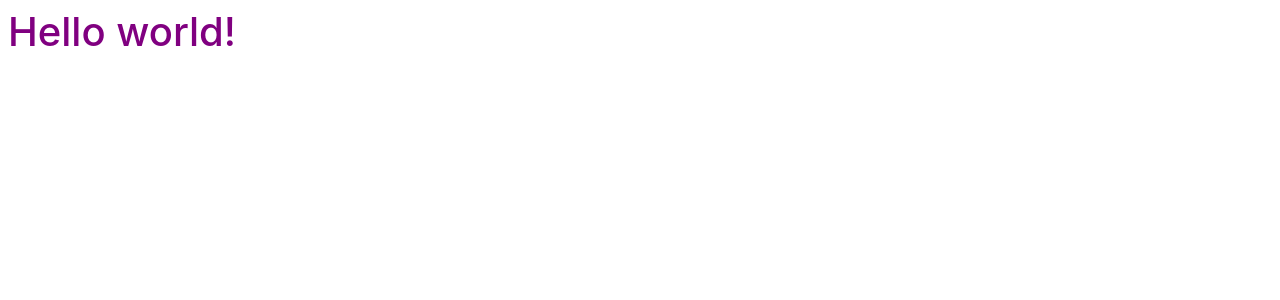
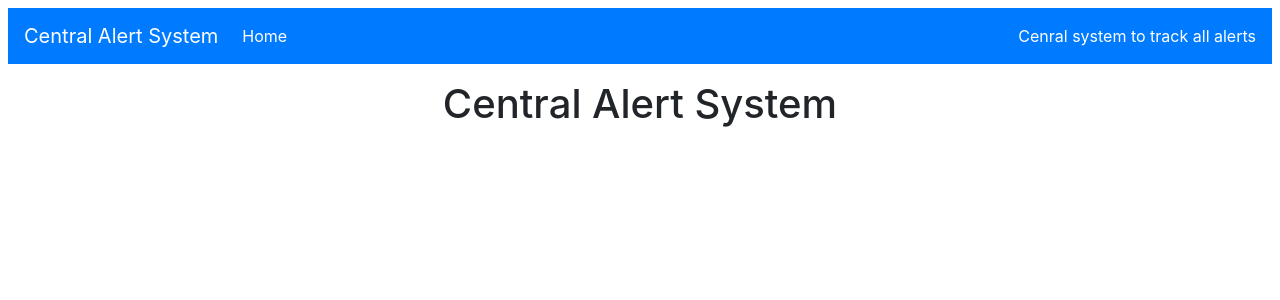
Before and after one commit to RafyAmgadBenjamin/central-alert-system, a Svelte app in the folder front-end/: page / in a window 1280 px wide. Shown: the top 300 px of the page. Built offline with nearby package versions, Linux system fonts and the light colour scheme.

Commit message:
Add navigation bar for the project

```diff
--- a/front-end/src/App.svelte
+++ b/front-end/src/App.svelte
@@ -1,11 +1,17 @@
 <script>
-	export let name;
+	import Navigation from './Navigation.svelte';
 </script>
 
 <style>
-	h1 {
-		color: purple;
-	}
+
 </style>
 
-<h1>Hello {name}!</h1>
+<div>
+	<Navigation />
+</div>
+
+<div class="container">
+	<div class="m-3 text-center">
+		<h1>Central Alert System</h1>
+	</div>
+</div>
--- /dev/null
+++ b/front-end/src/Navigation.svelte
@@ -0,0 +1,47 @@
+<script>
+	// import active from 'svelte-spa-router/active';
+	// import {
+	// 	link,
+	// 	push,
+	// 	pop,
+	// 	replace,
+	// 	location,
+	// 	querystring,
+	// } from 'svelte-spa-router';
+</script>
+
+<style>
+	/* Style for "active" links; need to mark this :global because the router adds the class directly */
+	:global(a.my-active) {
+		color: #9d9d9d !important;
+	}
+</style>
+
+<div>
+	<nav class="navbar navbar-expand-lg navbar navbar-primary bg-primary">
+		<a class="navbar-brand text-white" href="#">Central Alert System</a>
+		<button
+			class="navbar-toggler"
+			type="button"
+			data-toggle="collapse"
+			data-target="#navbarText"
+			aria-controls="navbarText"
+			aria-expanded="false"
+			aria-label="Toggle navigation">
+			<span class="navbar-toggler-icon" />
+		</button>
+		<div class="collapse navbar-collapse" id="navbarText">
+			<ul class="navbar-nav mr-auto">
+				<li class="nav-item active">
+					<a class="nav-link text-white" href="/">
+						Home
+						<span class="sr-only">(current)</span>
+					</a>
+				</li>
+			</ul>
+			<span class="navbar-text text-white">
+				Cenral system to track all alerts
+			</span>
+		</div>
+	</nav>
+</div>
```
